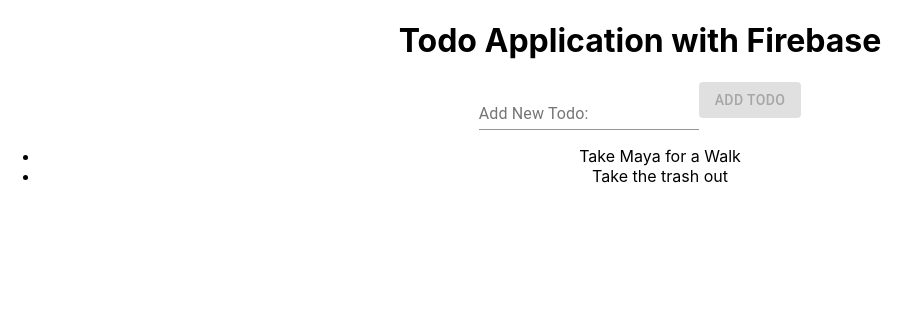
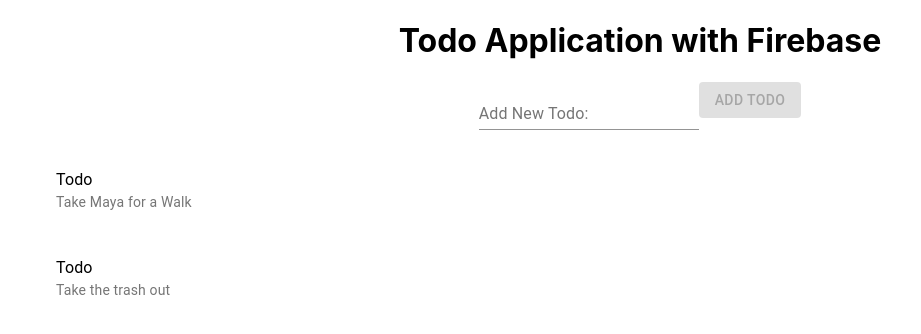
Before and after one commit to michaeldilulo/Todo-Application-Firebase, a React (Create React App) app: page / in a window 1280 px wide. Shown: the top 334 px of the page, without its empty margins (0-921 px from the left). Built offline with nearby package versions, Linux system fonts and the light colour scheme.

Commit message:
Material UI for List Items

```diff
--- a/src/Todo.js
+++ b/src/Todo.js
@@ -1,12 +1,15 @@
 // rfce = React Functional Component w/ export
 
+import { List, ListItem, ListItemText } from '@material-ui/core'
 import React from 'react'
 
 function Todo(props) {
     return (
-        <div>
-            <li>{props.name}</li>
-        </div>
+        <List>
+            <ListItem>
+                <ListItemText primary="Todo" secondary={props.name}></ListItemText>
+            </ListItem>
+        </List>
     )
 }
 
```
